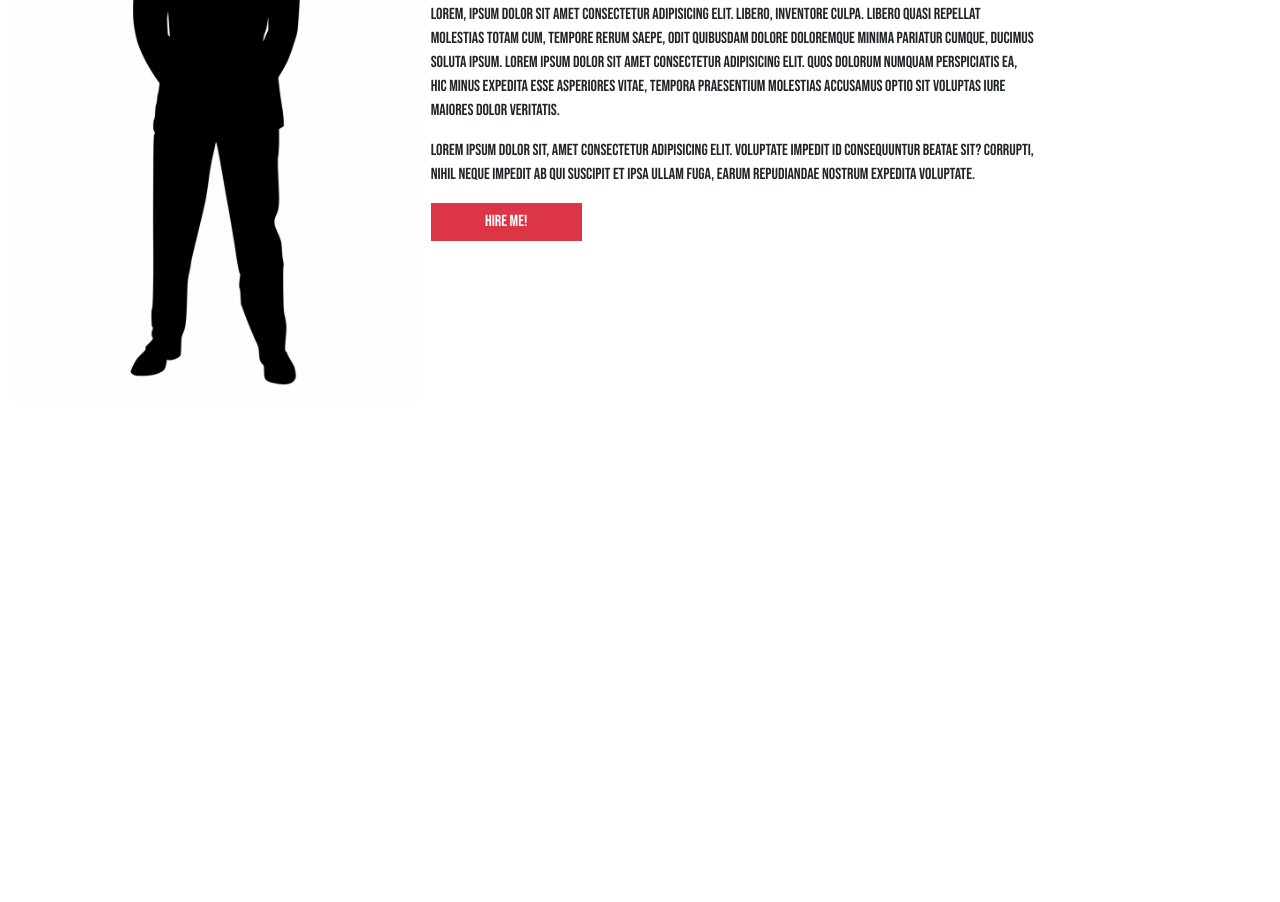
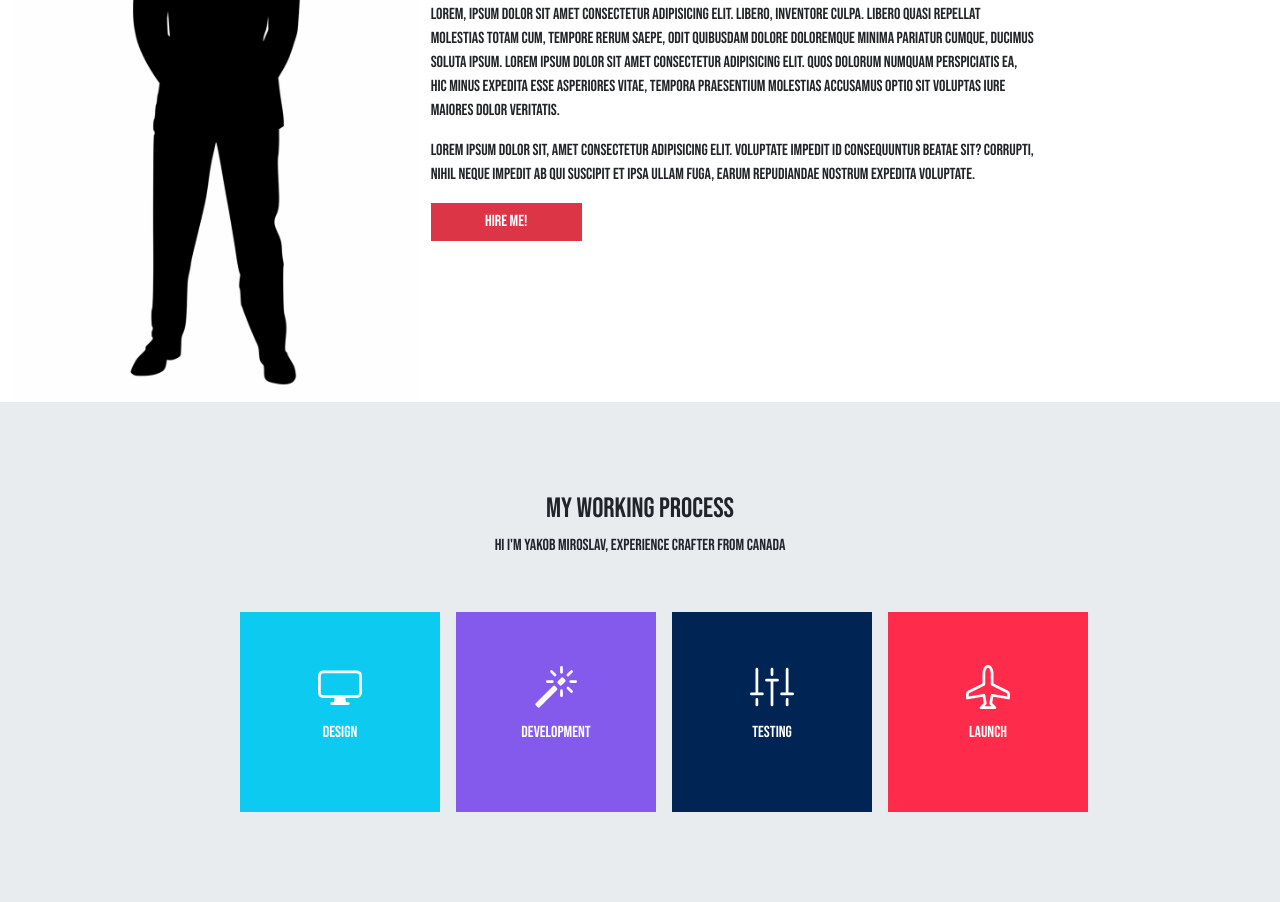
Before and after one commit to LimZzy21/test, a plain HTML site: page index.html in a window 1280 px wide. Shown: the part 698-1600 px from the top of the page. Before the commit the page ends 1100 px from the top, so only its background shows below. Drawn offline with nearby package versions, Linux system fonts and the light colour scheme.

Commit message:
Added a working procces info

```diff
--- a/index.html
+++ b/index.html
@@ -27,7 +27,28 @@
             </div>
     </div>
 
-
+    <div class="container-fluid work-about bg-body-secondary ">
+        <h3>My working process</h3>
+        <p>Hi i'm Yakob Miroslav, Experience Crafter from Canada</p>
+        <div class="row" style="gap: 2%; flex-wrap: nowrap; padding-top: 3%;">
+            <div class="col-3 bg-info card-info" >
+                <img src="./ico/display.svg" width="25%" height="25%" >
+                <p class="card-p">design</p>
+            </div>
+            <div class="col-3  card-info magic-wand" >
+                <img src="./ico/wand.svg" width="25%" height="25%" >
+                <p class="card-p">Development</p>
+            </div>
+            <div class="col-3 card-info card-info-test " >
+                <img src="./ico/test.svg" width="25%" height="25%" >
+                <p class="card-p">testing</p>
+            </div>
+            <div class="col-3 card-info card-info-launch " >
+                <img src="./ico/airplane.svg" width="25%" height="25%" >
+                <p class="card-p">launch</p>
+            </div>
+        </div>
+    </div>
 
 
     <script src="https://cdn.jsdelivr.net/npm/@popperjs/core@2.11.8/dist/umd/popper.min.js"
--- a/styles.css
+++ b/styles.css
@@ -24,14 +24,48 @@
 }
 
 .siluette{
-height: 600px;
+    height: 600px;
 }
 
 .desc-text{
     display: flex;
     justify-content: center;
-    /* align-items: center; */
+    font-family: 'Bebas Neue', sans-serif;
+    flex-flow: column nowrap;
+}
 
+.work-about{
+    display: flex;
+    justify-content: center;
+    align-items: center;
     font-family: 'Bebas Neue', sans-serif;
-     flex-flow: column nowrap;
+    flex-flow: column nowrap;
+    height: 500px;
 }
+
+.card-info{
+    width: 200px;
+    height: 200px;
+    display: flex;
+    justify-content: center;
+    align-items: center;
+    font-family: 'Bebas Neue', sans-serif;
+    flex-flow: column nowrap;
+    color: white;
+}
+
+.magic-wand{
+    background-color: rgb(131, 90, 235);
+}
+
+.card-info-test{
+    background-color: rgb(0, 36, 83);
+}
+
+.card-info-launch{
+    background-color: rgb(255, 43, 74);
+}
+
+.card-p{
+    padding-top: 5%;
+}
```
Also changed, not shown: ico/airplane.svg (added), ico/display.svg (added), ico/test.svg (added), ico/wand.svg (added).
